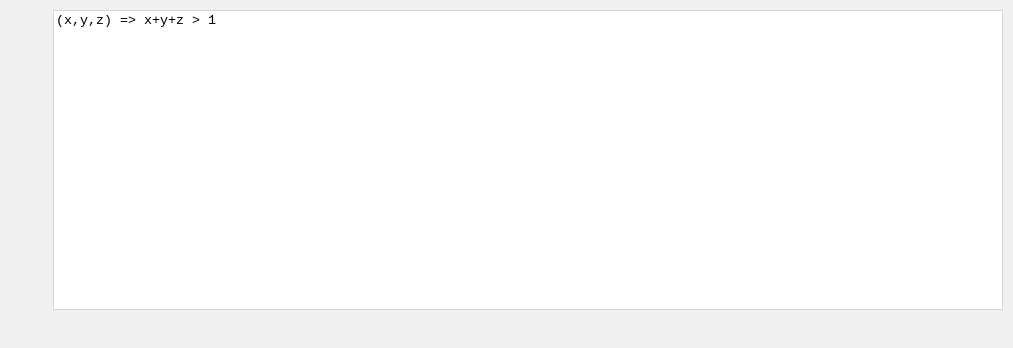
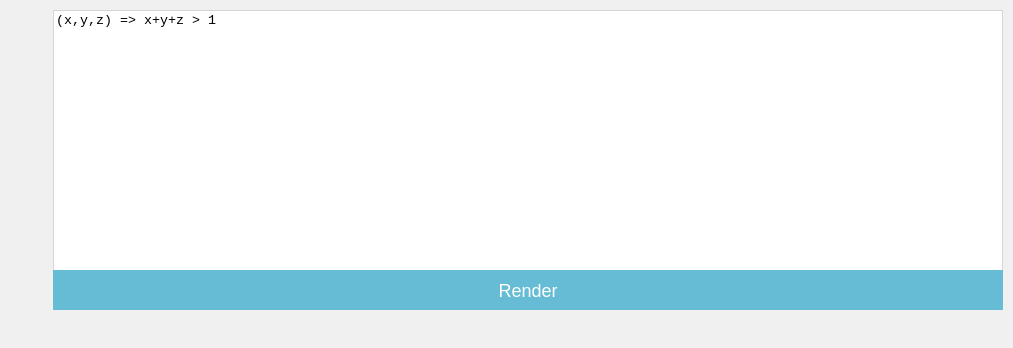
Before and after one commit to unixpickle/solid-trace, a plain HTML site: page index.html in a window 1280 px wide. Shown: the whole page, without its empty margins (267-1280 px from the left). Drawn offline with Linux system fonts and the light colour scheme.

Commit message:
render button

```diff
--- a/css/style.css
+++ b/css/style.css
@@ -12,11 +12,43 @@ body {
     margin: 10px;
 }
 
+#code-area {
+    display: block;
+}
+
 #solid-code {
     display: block;
     border: 1px solid #d5d5d5;
+    border-bottom: none;
     box-sizing: border-box;
     resize: none;
+    width: 100%;
+    height: calc(100% - 40px);
+}
+
+#solid-code:focus {
+    outline: 0;
+}
+
+#render-button {
+    width: 100%;
+    height: 40px;
+    line-height: 40px;
+    border: none;
+    background-color: #65bcd4;
+    color: white;
+    font-size: 18px;
+    margin: auto;
+    display: block;
+    cursor: pointer;
+}
+
+#render-button:focus {
+    outline: 0;
+}
+
+#render-button:hover {
+    background-color: #459cb4;
 }
 
 #rendering {
@@ -26,7 +58,7 @@ body {
 }
 
 @media (max-width: 620px) {
-    #solid-code {
+    #code-area {
         width: 100%;
         margin: 10px 0;
         height: 200px;
@@ -43,7 +75,7 @@ body {
         clear: both;
     }
 
-    #solid-code {
+    #code-area {
         float: right;
         width: calc(100% - 310px);
         height: 300px;
--- a/index.html
+++ b/index.html
@@ -6,7 +6,10 @@
     <body>
         <div id="container">
             <div id="code-and-rendering">
-                <textarea id="solid-code">(x,y,z) => x+y+z &gt; 1</textarea>
+                <div id="code-area">
+                    <textarea id="solid-code">(x,y,z) => x+y+z &gt; 1</textarea>
+                    <button id="render-button">Render</button>
+                </div>
                 <canvas id="rendering" width="300" height="300">
                     Upgrade your browser if you can see this.
                 </canvas>
--- a/js/raytrace.js
+++ b/js/raytrace.js
@@ -2,6 +2,7 @@ const BISECTION_COUNT = 32;
 const FAST_RENDER_SUBSAMPLE = 5;
 const RENDER_INTERVAL = 5;
 const RENDER_CPU = 0.5;
+const TIME_CHECK_INTERVAL = 100;
 
 class RayTracer {
     constructor(canvas, solidFunc, epsilon, normalEpsilon, originY, solidRadius) {
@@ -73,8 +74,10 @@ class RayTracer {
                 pixelIdx++;
 
                 // Prevent too much blocking of the main thread.
-                if (new Date().getTime() - startTime > RENDER_INTERVAL * RENDER_CPU) {
-                    break;
+                if (pixelIdx % TIME_CHECK_INTERVAL === 0) {
+                    if (new Date().getTime() - startTime > RENDER_INTERVAL * RENDER_CPU) {
+                        break;
+                    }
                 }
             }
             if (pixelIdx === this.pixels.length) {
--- a/js/ui.js
+++ b/js/ui.js
@@ -1,12 +1,12 @@
 class UserInterface {
     constructor() {
         this.solidCode = document.getElementById('solid-code');
+        this.renderButton = document.getElementById('render-button');
         this.canvas = document.getElementById('rendering');
+
+        this.renderButton.addEventListener('click', () => this.render());
+
         this.rayTracer = null;
-
-        this.solidCode.addEventListener('change', () => {
-            this.render();
-        });
     }
 
     render() {
```
